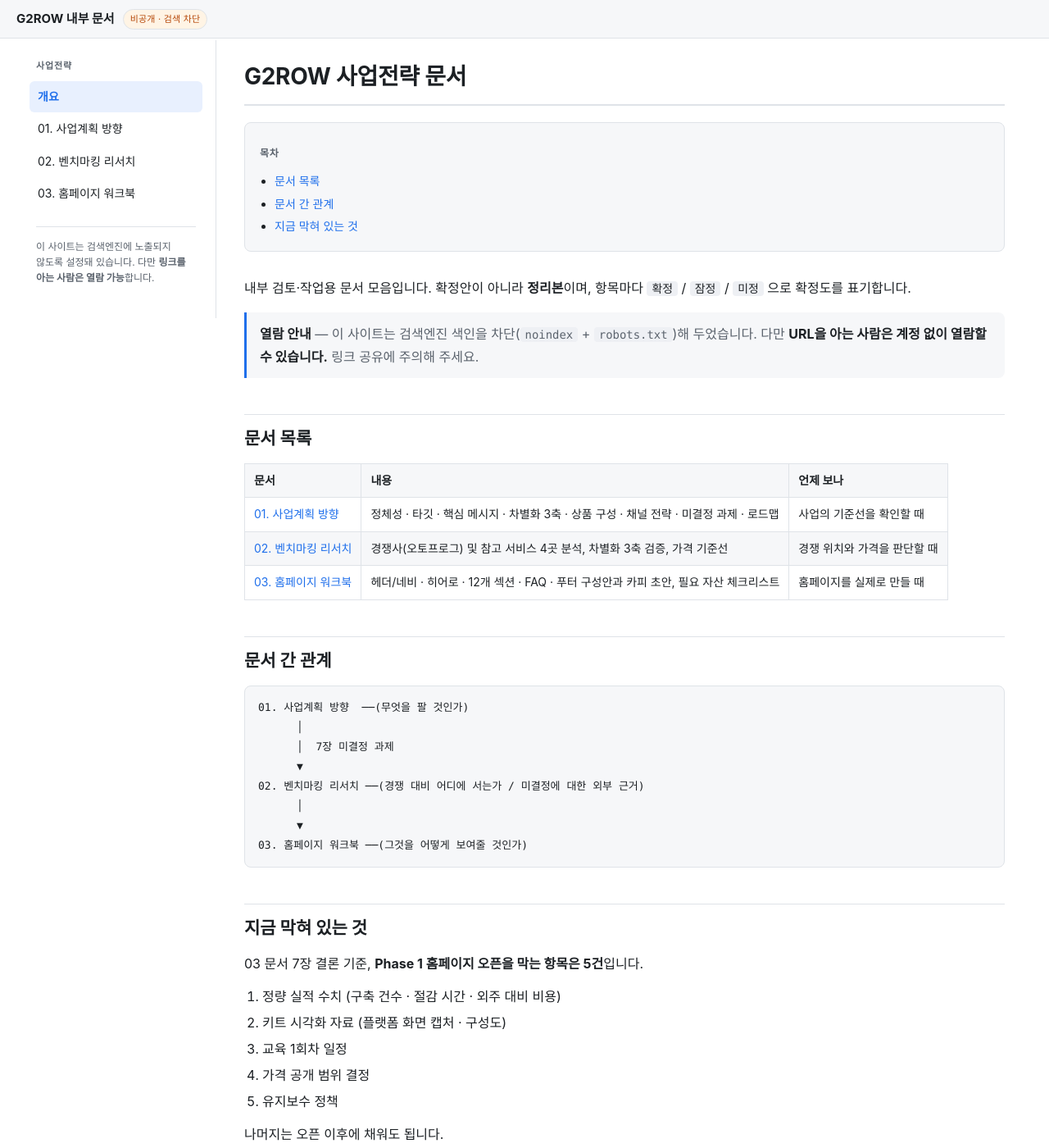
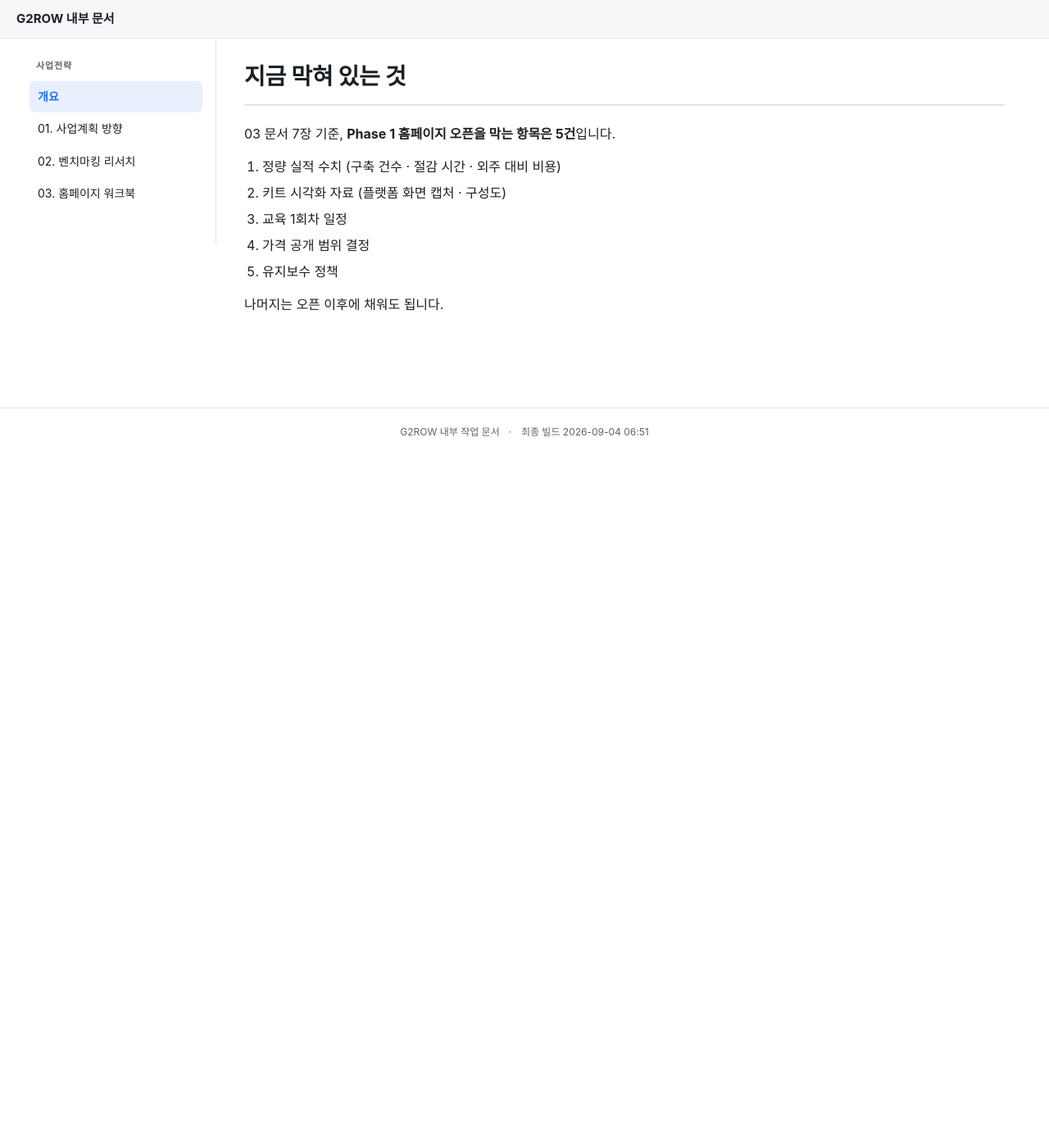
Before and after one commit to iamyoung1015-max/g2row-docs, a Jekyll site: the page built from site/index.md, in a window 1280 px wide and 1400 px high. Shown: the whole window at 82% size. Built offline with Jekyll 4.4.1, drawn with Linux system fonts in a browser that asks for light colours.

Commit message:
docs: 개요 페이지 축약, 검색차단 안내 문구 제거
- index: 지금 막혀 있는 것 리스트만 남김
- 상단 비공개·검색 차단 배지 삭제
- 사이드바 검색 노출 안내 문구 삭제 (관련 CSS 정리)

Co-Authored-By: Claude Opus 5 <noreply@anthropic.com>

````diff
--- a/site/_layouts/default.html
+++ b/site/_layouts/default.html
@@ -21,7 +21,6 @@
 
 <header class="topbar">
   <a class="brand" href="{{ '/' | relative_url }}">G2ROW 내부 문서</a>
-  <span class="badge">비공개 · 검색 차단</span>
   <button class="navtoggle" aria-label="메뉴" onclick="document.body.classList.toggle('navopen')">☰</button>
 </header>
 
@@ -35,7 +34,6 @@
       <li><a href="{{ '/02-benchmarking.html' | relative_url }}"{% if page.url contains '02-benchmarking' %} class="on"{% endif %}>02. 벤치마킹 리서치</a></li>
       <li><a href="{{ '/03-website-workbook.html' | relative_url }}"{% if page.url contains '03-website' %} class="on"{% endif %}>03. 홈페이지 워크북</a></li>
     </ul>
-    <p class="navnote">이 사이트는 검색엔진에 노출되지 않도록 설정돼 있습니다. 다만 <strong>링크를 아는 사람은 열람 가능</strong>합니다.</p>
   </nav>
 
   <main class="content" id="content">
--- a/site/assets/style.css
+++ b/site/assets/style.css
@@ -65,12 +65,6 @@ a:hover { text-decoration: underline; }
 }
 .brand { font-weight: 700; color: var(--fg); font-size: 15px; }
 .brand:hover { text-decoration: none; }
-.badge {
-  font-size: 11px; letter-spacing: .02em;
-  color: var(--warn); background: var(--warn-soft);
-  border: 1px solid var(--line);
-  padding: 2px 8px; border-radius: 999px; white-space: nowrap;
-}
 .navtoggle {
   display: none; margin-left: auto;
   background: none; border: 1px solid var(--line); color: var(--fg);
@@ -105,11 +99,6 @@ a:hover { text-decoration: underline; }
 }
 .sidebar a:hover { background: var(--bg-sunk); text-decoration: none; }
 .sidebar a.on { background: var(--accent-soft); color: var(--accent); font-weight: 600; }
-.navnote {
-  margin: 20px 8px 0; padding-top: 14px;
-  border-top: 1px solid var(--line);
-  font-size: 12px; line-height: 1.6; color: var(--fg-mute);
-}
 
 .content {
   min-width: 0;
--- a/site/index.md
+++ b/site/index.md
@@ -3,37 +3,9 @@ layout: default
 title: 개요
 ---
 
-# G2ROW 사업전략 문서
+# 지금 막혀 있는 것
 
-내부 검토·작업용 문서 모음입니다. 확정안이 아니라 **정리본**이며, 항목마다 `확정` / `잠정` / `미정` 으로 확정도를 표기합니다.
-
-> **열람 안내** — 이 사이트는 검색엔진 색인을 차단(`noindex` + `robots.txt`)해 두었습니다.
-> 다만 **URL을 아는 사람은 계정 없이 열람할 수 있습니다.** 링크 공유에 주의해 주세요.
-
-## 문서 목록
-
-| 문서 | 내용 | 언제 보나 |
-|---|---|---|
-| [01. 사업계획 방향](01-business-direction.html) | 정체성 · 타깃 · 핵심 메시지 · 차별화 3축 · 상품 구성 · 채널 전략 · 미결정 과제 · 로드맵 | 사업의 기준선을 확인할 때 |
-| [02. 벤치마킹 리서치](02-benchmarking.html) | 경쟁사(오토프로그) 및 참고 서비스 4곳 분석, 차별화 3축 검증, 가격 기준선 | 경쟁 위치와 가격을 판단할 때 |
-| [03. 홈페이지 워크북](03-website-workbook.html) | 헤더/네비 · 히어로 · 12개 섹션 · FAQ · 푸터 구성안과 카피 초안, 필요 자산 체크리스트 | 홈페이지를 실제로 만들 때 |
-
-## 문서 간 관계
-
-```
-01. 사업계획 방향  ──(무엇을 팔 것인가)
-      │
-      │  7장 미결정 과제
-      ▼
-02. 벤치마킹 리서치 ──(경쟁 대비 어디에 서는가 / 미결정에 대한 외부 근거)
-      │
-      ▼
-03. 홈페이지 워크북 ──(그것을 어떻게 보여줄 것인가)
-```
-
-## 지금 막혀 있는 것
-
-03 문서 7장 결론 기준, **Phase 1 홈페이지 오픈을 막는 항목은 5건**입니다.
+03 문서 7장 기준, **Phase 1 홈페이지 오픈을 막는 항목은 5건**입니다.
 
 1. 정량 실적 수치 (구축 건수 · 절감 시간 · 외주 대비 비용)
 2. 키트 시각화 자료 (플랫폼 화면 캡처 · 구성도)
````
